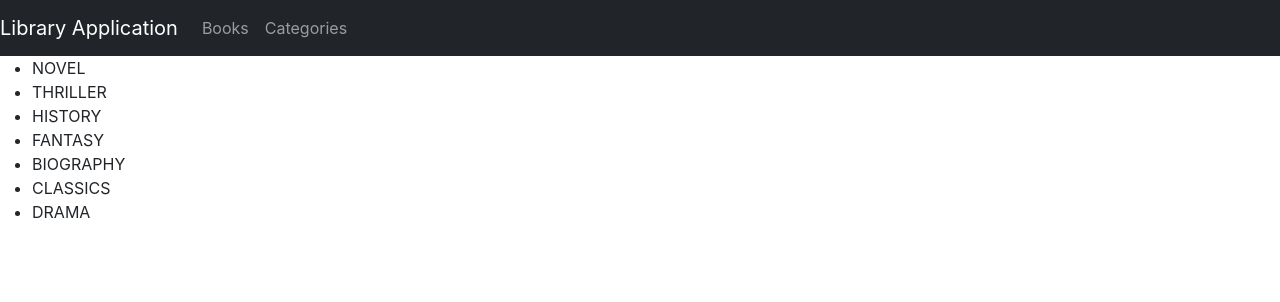
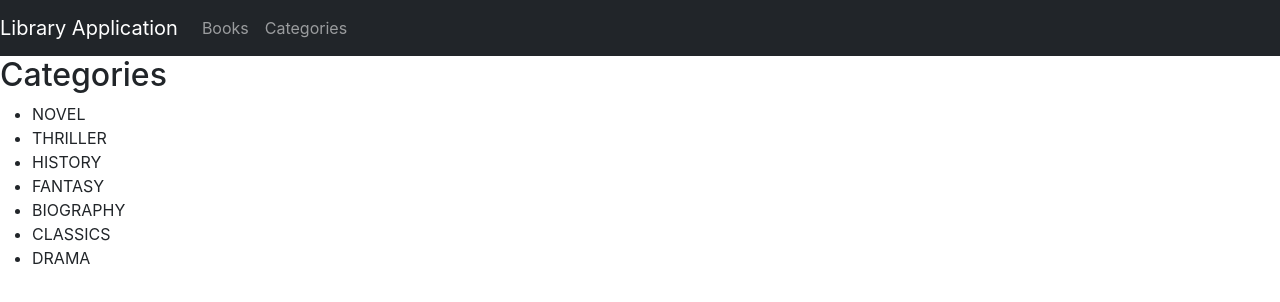
Before and after one commit to bozhinovskivasko/frontend, a React (Create React App) app: page /categories in a window 1280 px wide. Shown: the top 302 px of the page. Built offline with nearby package versions, Linux system fonts and the light colour scheme; no server answers.

Commit message:
Added pagination; FINISHED

```diff
--- a/package.json
+++ b/package.json
@@ -10,6 +10,7 @@
     "bootstrap": "^5.1.3",
     "react": "^18.0.0",
     "react-dom": "^18.0.0",
+    "react-paginate": "^8.1.3",
     "react-router-dom": "^5.3.1",
     "react-scripts": "5.0.1",
     "web-vitals": "^2.1.4"
--- a/src/components/Books/BookList/books.js
+++ b/src/components/Books/BookList/books.js
@@ -1,8 +1,24 @@
 import React from "react";
 import BookItem from "../BookItem/bookItem";
 import {Link} from "react-router-dom";
+import ReactPaginate from "react-paginate";
 
-const Books = (props) => {
+class Books extends React.Component {
+    constructor(props) {
+        super(props);
+        this.state = {
+            page: 0,
+            size: 5
+        }
+    }
+
+    render() {
+
+        const offset = this.state.size * this.state.page;
+        const nextPageOffset = offset + this.state.size;
+        const pageCount = Math.ceil(this.props.books.length / this.state.size);
+        const books = this.getBooksPage(offset, nextPageOffset);
+
         return (
             <div className={"container mm-4 mt-5"}>
                 <div className={"row"}>
@@ -17,12 +33,7 @@ const Books = (props) => {
                             </tr>
                             </thead>
                             <tbody>
-                        {props.books.map((item) => {
-                            return (
-                                <BookItem item={item} onDelete={props.onDelete} onEdit={props.onEdit}
-                                          onMarkAsTaken={props.onMarkAsTaken}/>
-                            );
-                        })}
+                            {books}
                             </tbody>
                         </table>
                     </div>
@@ -34,8 +45,38 @@ const Books = (props) => {
                         </div>
                     </div>
                 </div>
+                <ReactPaginate previousLabel={"back"}
+                               nextLabel={"next"}
+                               breakLabel={<a href="/#">...</a>}
+                               breakClassName={"break-me"}
+                               pageClassName={"ml-1"}
+                               pageCount={pageCount}
+                               marginPagesDisplayed={2}
+                               pageRangeDisplayed={5}
+                               onPageChange={this.handlePageClick}
+                               containerClassName={"pagination m-4 justify-content-center"}
+                               activeClassName={"active"}/>
             </div>
         );
     }
 
+    handlePageClick = (data) => {
+        let selected = data.selected;
+        this.setState({
+            page: selected
+        })
+    }
+
+    getBooksPage = (offset, nextPageOffset) => {
+        return this.props.books.map((item) => {
+            return (
+                <BookItem item={item} onDelete={this.props.onDelete} onEdit={this.props.onEdit}
+                          onMarkAsTaken={this.props.onMarkAsTaken}/>
+            );
+        }).filter((book, index) => {
+            return index >= offset && index < nextPageOffset;
+        })
+    }
+}
+
 export default Books;
--- a/src/components/Categories/categories.js
+++ b/src/components/Categories/categories.js
@@ -3,6 +3,7 @@ import React from "react";
 const Categories = () => {
     return (
         <div>
+            <h2>Categories</h2>
             <ul>
                 <li>NOVEL</li>
                 <li>THRILLER</li>
```
Also changed, not shown: 1 other file (tests, documents, lock files or other folders). Lines whose indentation alone changed are shown as unchanged.
